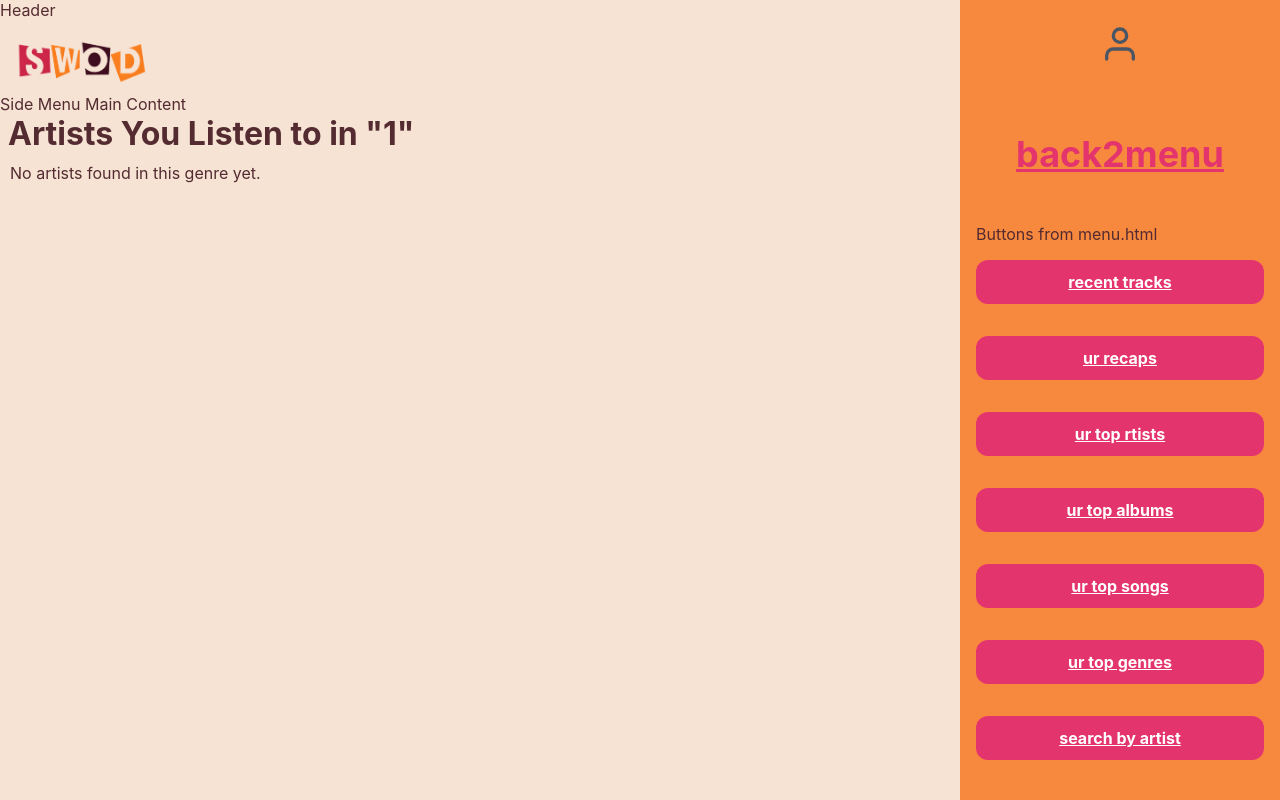
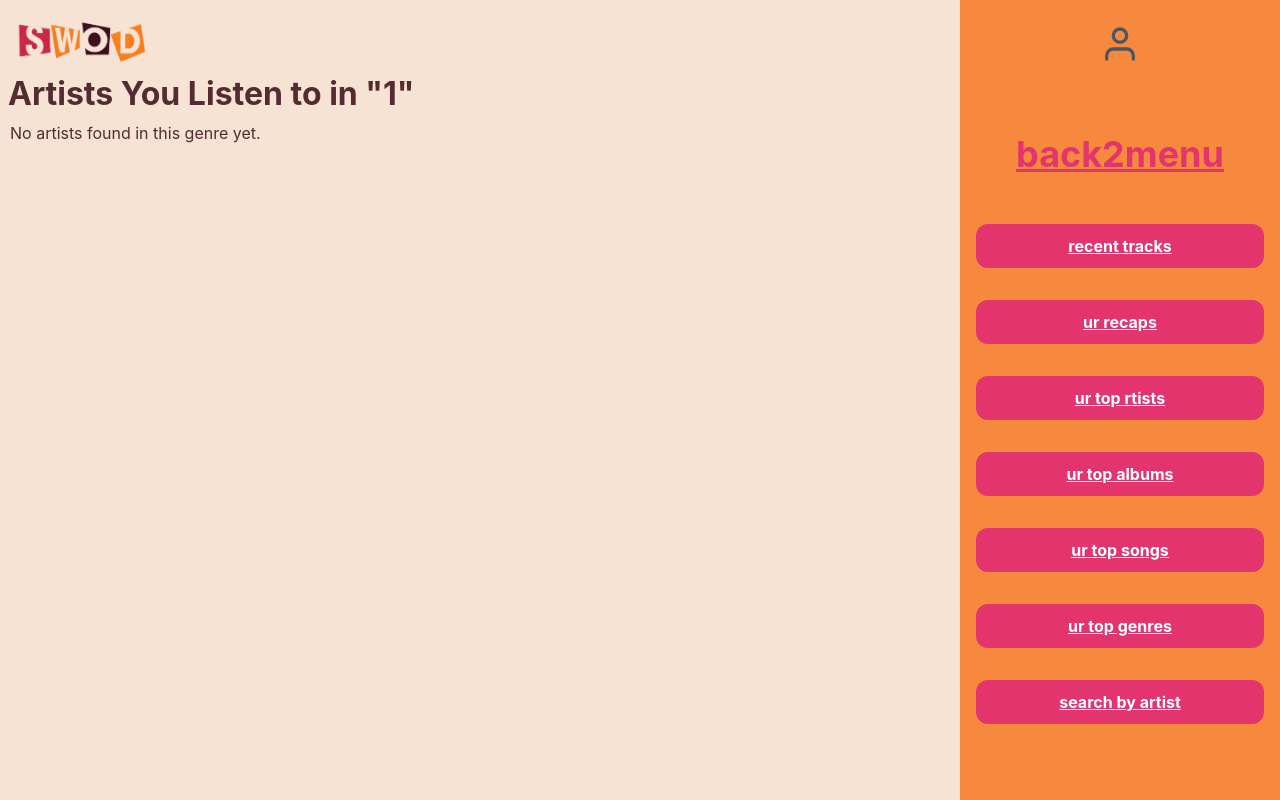
Before and after one commit to KamilesVersion/SWOD, a Flask app: page /genre/1 in a window 1280 px wide. Run offline with Flask 3, Linux system fonts and the light colour scheme; the visitor is signed in with stand-in values (Sample User, id 1); data that the repository does not hold is empty; parts of the project's set-up code (start-up, migrations or seed data) failed here and were passed over.

Commit message:
Deleted not needed comments

```diff
--- a/SWOD/SWOD/templates/genre_artists.html
+++ b/SWOD/SWOD/templates/genre_artists.html
@@ -7,13 +7,11 @@
 </head>
 <body>
     <div class="app">
- Header
 <header class="header">
     <div class="header-logo">
         <img src="{{ url_for('static', filename='SWOD_LOGO.png') }}" alt="Logo" class="logo-img">
     </div>
 </header>
- Side Menu
 <div id="sideMenu" class="side-menu">
     <div class="side-menu-content">
         <div class="profile-button-container">
@@ -33,7 +31,7 @@
             <div class="menu-header">
                 <a href="menu" class="back-to-menu">back2menu</a>
             </div>
- Buttons from menu.html
+
 <a href="{{ url_for('recent') }}" class="menu-button">recent tracks</a>
             <a href="{{ url_for('recap') }}" class="menu-button">ur recaps</a>
             <a href="{{ url_for('top_10_listened_artists') }}" class="menu-button">ur top rtists</a>
@@ -44,7 +42,6 @@
         </div>
     </div>
 </div>
- Main Content
 <main class="main-container">
             <h1 class="card-title-50" style="margin-bottom: 10px;">Artists You Listen to in "{{ genre }}"</h1>
 
```
